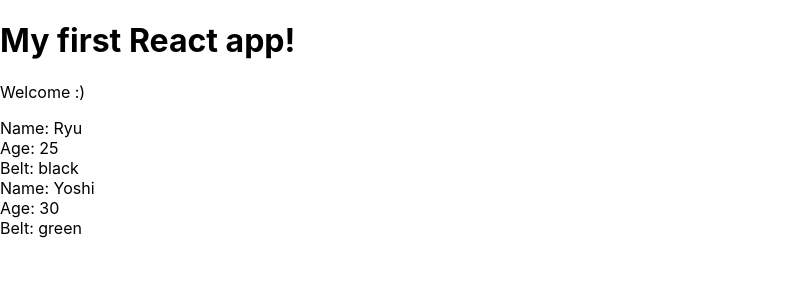
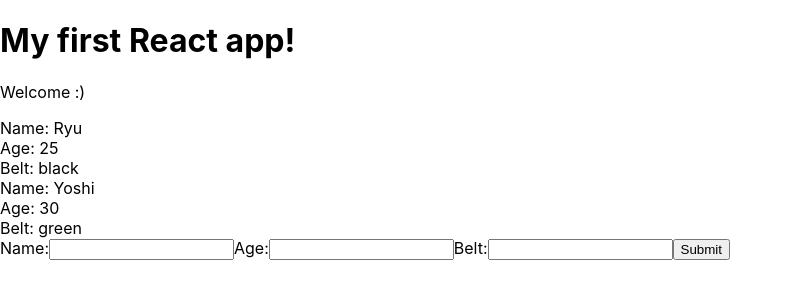
Before and after one commit to brandonyeoxg/react-tut, a React (Create React App) app: page / in a window 1280 px wide. Shown: the top 300 px of the page, without its empty margins (0-793 px from the left). Built offline with nearby package versions, Linux system fonts and the light colour scheme.

Commit message:
Add props as a function

```diff
--- /dev/null
+++ b/src/AddNinja.js
@@ -0,0 +1,39 @@
+import React, { Component } from 'react';
+
+class AddNinja extends Component {
+
+    state = {
+        name: null,
+        age: null,
+        belt: null,
+    }
+
+    handleChange = (e) => {
+        this.setState({
+            [e.target.id]: e.target.value
+        });
+    }
+
+    handleSubmit = (e) => {
+        e.preventDefault();
+        this.props.addNinja(this.state);
+    }
+
+    render() {
+        return (
+            <div>
+                <form onSubmit={ this.handleSubmit }>
+                    <label htmlFor="name">Name:</label>
+                    <input type="text" id="name" onChange={ this.handleChange } />
+                    <label htmlFor="age">Age:</label>
+                    <input type="text" id="age" onChange={ this.handleChange }/>
+                    <label htmlFor="belt">Belt:</label>
+                    <input type="text" id="belt" onChange={ this.handleChange }/>
+                    <button>Submit</button>
+                </form>
+            </div>
+        );
+    }
+}
+
+export default AddNinja;
--- a/src/App.js
+++ b/src/App.js
@@ -1,5 +1,6 @@
 import React, { Component } from 'react';
 import Ninjas from './Ninjas';
+import AddNinjas from "./AddNinja";
 
 class App extends Component {
     state = {
@@ -9,12 +10,23 @@
             {name: 'Crystal', age: 20, belt: 'pink', id: 3},
         ]
     }
+
+    addNinja = (ninja) => {
+        ninja.id = Math.random();
+        let newNinjaList = [...this.state.ninjas, ninja];
+        newNinjaList.push(ninja);
+        this.setState({
+            ninjas: newNinjaList
+        });
+    }
+
     render() {
         return (
         <div className="App">
             <h1>My first React app!</h1>
             <p>Welcome :)</p>
             <Ninjas ninjas = {this.state.ninjas}/>
+            <AddNinjas addNinja= {this.addNinja}/>
         </div>
     );
   }
```
